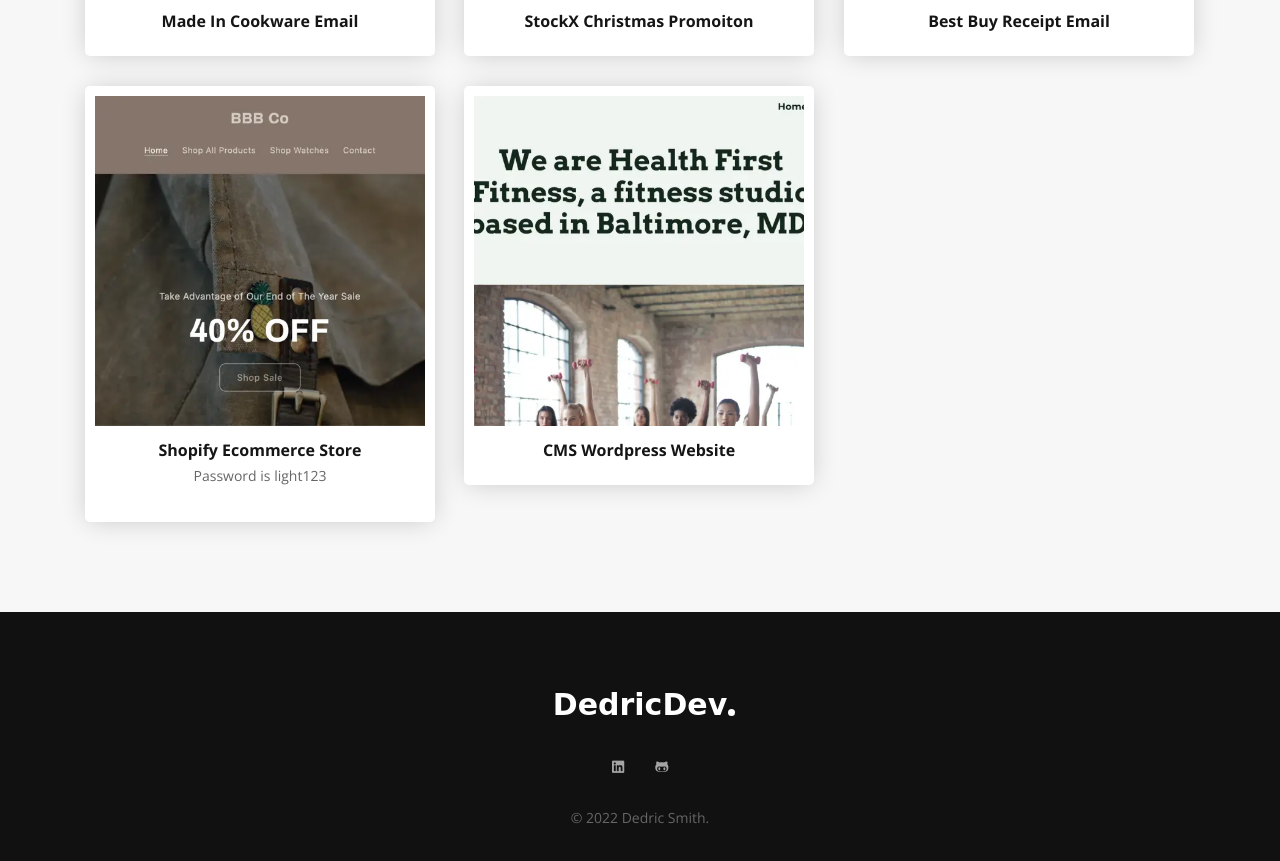
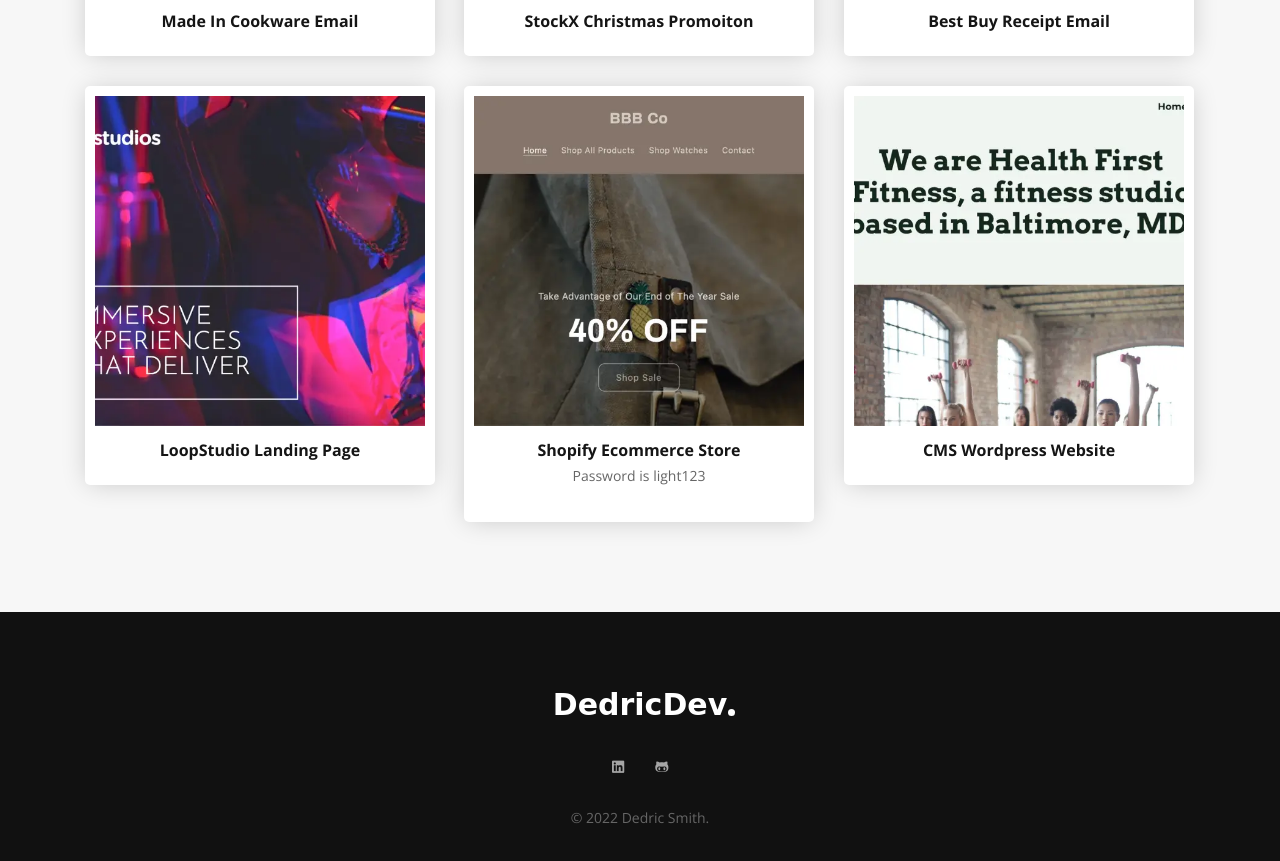
Before and after one commit to dedricsmith/portfolio-v2, a plain HTML site: page index.html in a window 1280 px wide. Shown: the part 3183-4044 px from the top of the page. Drawn offline with nearby package versions, Linux system fonts and the light colour scheme; a web font is replaced by a local one.

Commit message:
project update

```diff
--- a/index.html
+++ b/index.html
@@ -378,6 +378,7 @@
 					<!-- Portfolio Filter -->
 
 					<div class="portfolio-content">
+
 						<ul class="portfolio-cols portfolio-cols-3">
 
 
@@ -482,35 +483,35 @@
 							</div>
 
 							<div class="row">
-								<!-- <li class="portfolio-item landing apps">
+								<li class="portfolio-item landing apps">
 									<div class="portfolio-col portfolio-hover-01">
 										<div class="portfolio-img">
-											<a href="https://bmw-landing.netlify.app/" target="_blank">
-												<img src="static/img/screenshot of projects/bmw-thumbnail.webp" alt="Screenshot of BMW I8 Landing Page" />
+											<a href="https://loopstudio-dedric.netlify.app/" target="_blank">
+												<img src="static/img/screenshot of projects/loopstudio-thumbnail.webp" alt="Screenshot of Loop Studio Landing Page" />
 											</a>
 											<div class="hover">
 												<div class="action-btn">
 													<a
-														href="https://bmw-landing.netlify.app/"
+														href="https://loopstudio-dedric.netlify.app/"
 														class="theme-color" target="_blank"
 														><i class="fa fa-arrow-up-right-from-square"></i
 													></a>
 
-													<a href="https://github.com/dedricsmith/BMWLanding" class="theme-color" target="_blank">
+													<a href="https://github.com/dedricsmith/LoopStudioLanding" class="theme-color" target="_blank">
 														<i class="fa-solid fa-code"></i>
 													</a>
-												</div> -->
+												</div>
 												<!-- Video Btn -->
-											<!-- </div> -->
+											</div>
 											<!-- Hover -->
-										<!-- </div> -->
+										</div>
 
-										<!-- <div class="portfolio-info">
-											<h5>BMW I8 Landing Page</h5>
+										<div class="portfolio-info">
+											<h5>LoopStudio Landing Page</h5>
 										</div>
-									</div> -->
+									</div>
 									<!-- Portfolio -->
-								<!-- </li>  -->
+								</li>
 								<!-- col -->
 
 								<li class="portfolio-item cms apps">
@@ -529,9 +530,9 @@
 														><i class="fa fa-arrow-up-right-from-square"></i
 													></a>
 
-													<!-- <a href="https://github.com/dedricsmith/newsletterCFCU" class="theme-color" target="_blank">
+													<a href="https://github.com/dedricsmith/newsletterCFCU" class="theme-color" target="_blank">
 														<i class="fa-solid fa-code"></i>
-													</a> -->
+													</a>
 												</div>
 												<!-- Video Btn -->
 											</div>
@@ -580,6 +581,7 @@
 								</li>
 								<!-- col -->
 							</div>
+
 						</ul>
 						<!-- row -->
 					</div>
```
Also changed, not shown: static/img/screenshot of projects/loopstudio-thumbnail.webp (added).
